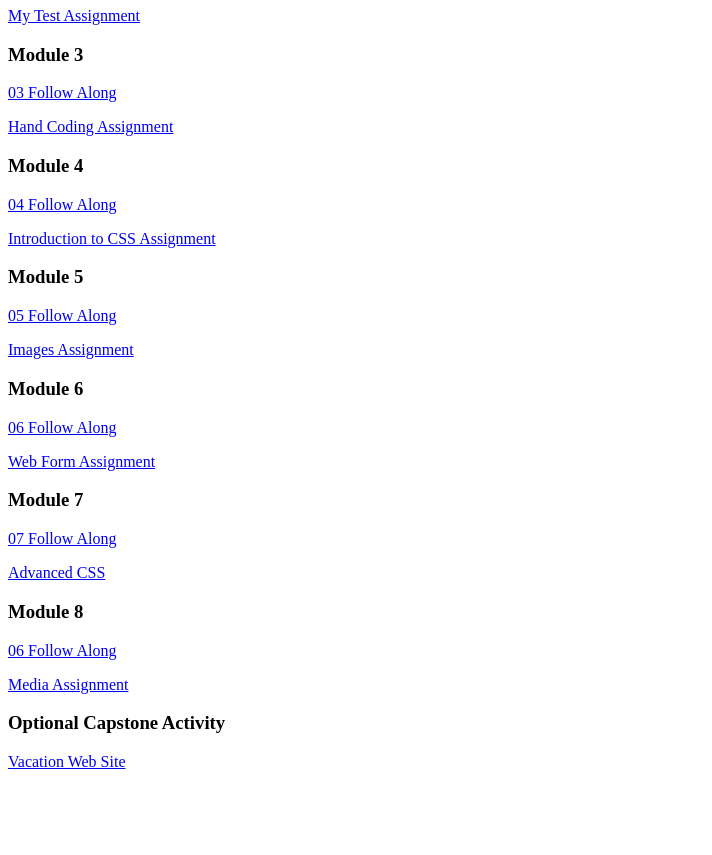
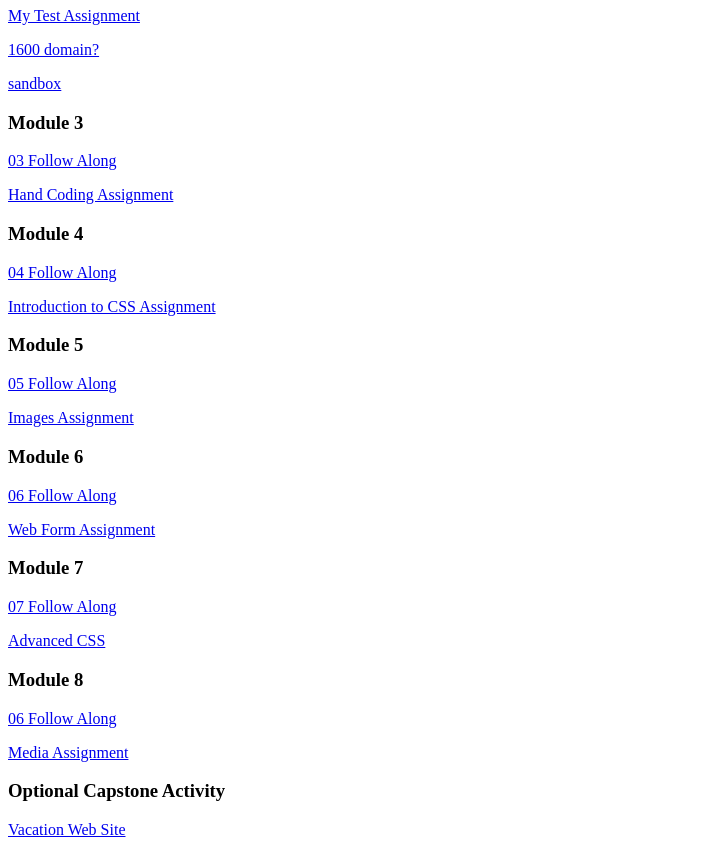
Before and after one commit to Sarah-Bennett-coding/dwdd1600, a plain HTML site: page index.html in a window 1280 px wide. Shown: the part 73-928 px from the top of the page, without its empty margins (0-712 px from the left). Before the commit the page ends 860 px from the top, so only its background shows below. Drawn offline with Linux system fonts and the light colour scheme.

Commit message:
Update index.html

```diff
--- a/index.html
+++ b/index.html
@@ -8,6 +8,9 @@
 	<body>
 		<h1>Sarah Bennett Web Essentials Assignment Page</h1>
 		<p><a href="01test">My Test Assignment</a></p>
+
+		<p><a href="dwdd1600">1600 domain?</a></p>
+		<p><a href="sandbox">sandbox</a></p>
 
 		<h3>Module 3</h3>
 		<p><a href="03follow-along">03 Follow Along</a></p>
```
